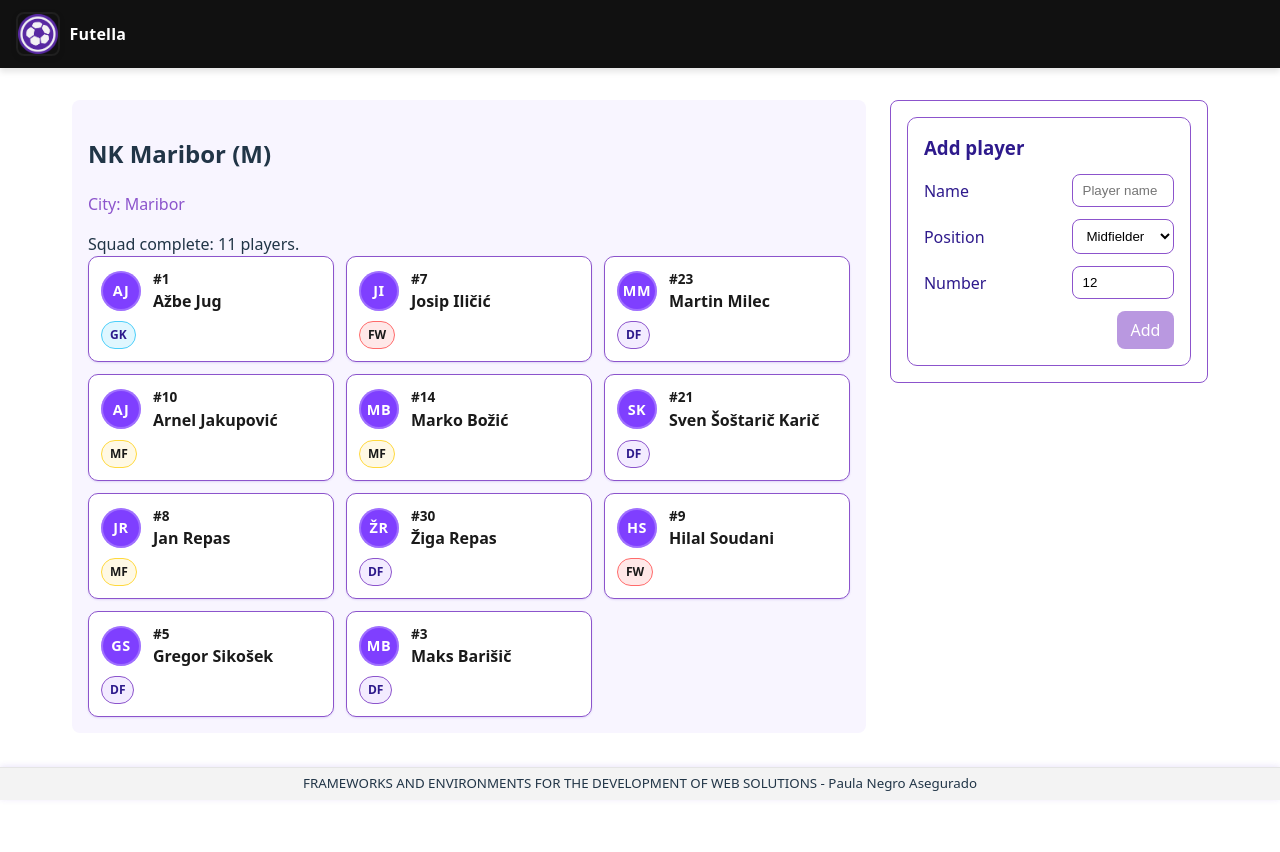
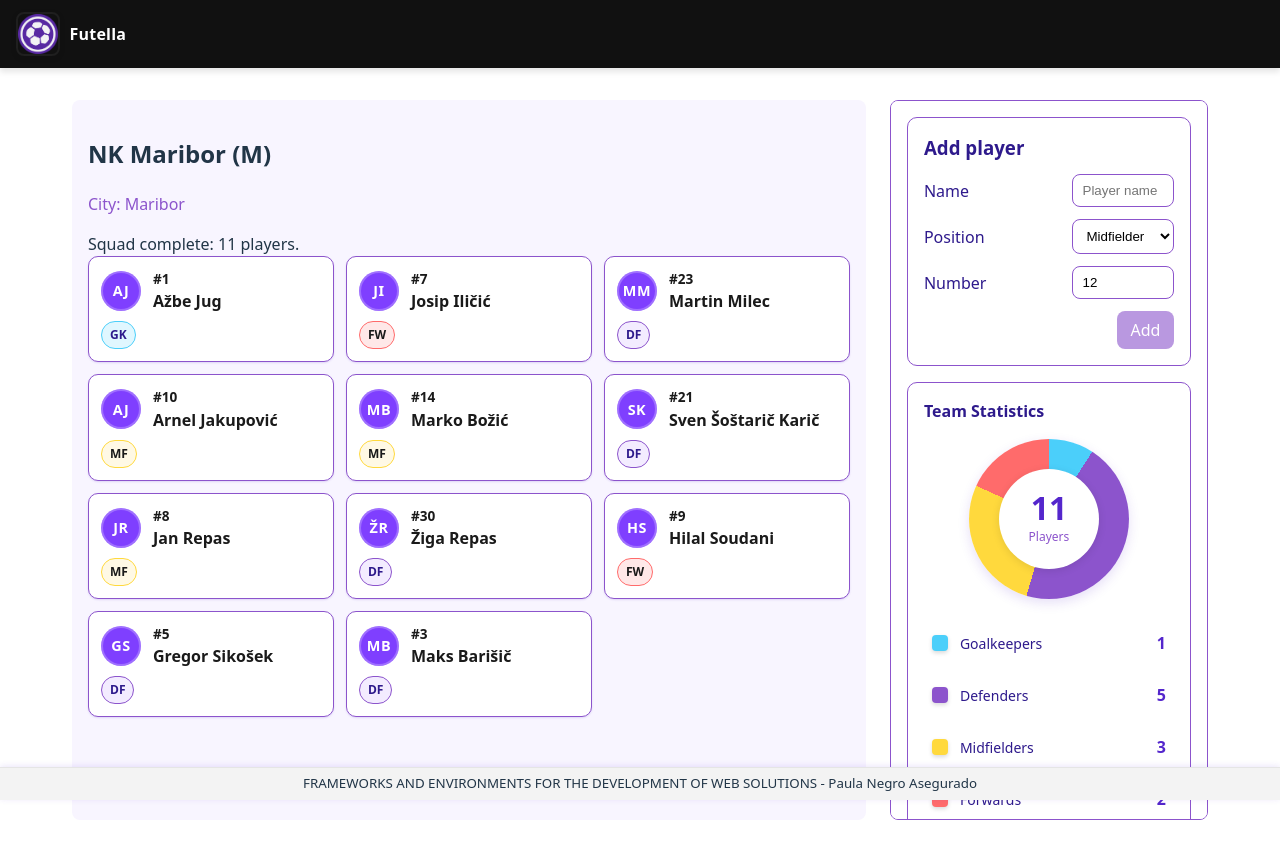
Before and after one commit to paulaferi/sports-ui, a React (Vite) app: page /team/1 in a window 1280 px wide. Before the commit the page ends 800 px from the top, so only its background shows below. Built offline with nearby package versions, Linux system fonts and the light colour scheme; data requests are answered from the project's data file.

Commit message:
feat: estadisticas

```diff
--- a/src/api/http.ts
+++ b/src/api/http.ts
@@ -11,7 +11,6 @@ export const http = axios.create({
 http.interceptors.response.use(
   (res) => res,
   (error) => {
-    // Puedes centralizar toasts, logs o mapping de mensajes aquí
     return Promise.reject(error);
   },
 );
--- /dev/null
+++ b/src/components/TeamStats/TeamStats.css
@@ -0,0 +1,152 @@
+.team-stats {
+  border: 1px solid #8c54cc;
+  border-radius: 10px;
+  padding: 1rem;
+  background: #ffffff;
+  margin-top: 1rem;
+}
+
+.team-stats__title {
+  margin: 0 0 1rem;
+  font-weight: 600;
+  color: #2e1a8c;
+  font-size: 1rem;
+}
+
+.team-stats__chart-container {
+  display: flex;
+  justify-content: center;
+  margin-bottom: 1.5rem;
+}
+
+.team-stats__chart {
+  position: relative;
+  width: 160px;
+  height: 160px;
+  border-radius: 50%;
+  box-shadow: 0 4px 12px rgba(84, 38, 204, 0.15);
+  transition: transform 0.3s ease;
+}
+
+.team-stats__chart:hover {
+  transform: scale(1.05);
+}
+
+.team-stats__chart-center {
+  position: absolute;
+  top: 50%;
+  left: 50%;
+  transform: translate(-50%, -50%);
+  width: 100px;
+  height: 100px;
+  background: #ffffff;
+  border-radius: 50%;
+  display: flex;
+  flex-direction: column;
+  align-items: center;
+  justify-content: center;
+  box-shadow: 0 2px 8px rgba(0, 0, 0, 0.1);
+}
+
+.team-stats__total {
+  font-size: 2rem;
+  font-weight: 700;
+  color: #5426cc;
+  line-height: 1;
+}
+
+.team-stats__total-label {
+  font-size: 0.75rem;
+  color: #8c54cc;
+  margin-top: 0.25rem;
+}
+
+.team-stats__legend {
+  display: grid;
+  gap: 0.75rem;
+}
+
+.team-stats__legend-item {
+  display: flex;
+  align-items: center;
+  gap: 0.75rem;
+  padding: 0.5rem;
+  border-radius: 6px;
+  transition: background 0.2s ease;
+}
+
+.team-stats__legend-item:hover {
+  background: #f8f5ff;
+}
+
+.team-stats__legend-color {
+  width: 16px;
+  height: 16px;
+  border-radius: 4px;
+  flex-shrink: 0;
+  box-shadow: 0 2px 4px rgba(0, 0, 0, 0.15);
+}
+
+.team-stats__legend-label {
+  flex: 1;
+  color: #2e1a8c;
+  font-size: 0.875rem;
+  font-weight: 500;
+}
+
+.team-stats__legend-count {
+  color: #5426cc;
+  font-weight: 700;
+  font-size: 1rem;
+  min-width: 24px;
+  text-align: right;
+}
+
+.team-stats__empty {
+  text-align: center;
+  color: #8c54cc;
+  font-size: 0.875rem;
+  margin: 1rem 0 0;
+  font-style: italic;
+}
+
+/* Animación de entrada */
+@keyframes fadeIn {
+  from {
+    opacity: 0;
+    transform: translateY(10px);
+  }
+  to {
+    opacity: 1;
+    transform: translateY(0);
+  }
+}
+
+.team-stats {
+  animation: fadeIn 0.4s ease;
+}
+
+/* Responsive */
+@media (max-width: 640px) {
+  .team-stats__chart {
+    width: 140px;
+    height: 140px;
+  }
+
+  .team-stats__chart-center {
+    width: 90px;
+    height: 90px;
+  }
+
+  .team-stats__total {
+    font-size: 1.75rem;
+  }
+
+  .team-stats__legend-label {
+    font-size: 0.8rem;
+  }
+
+  .team-stats__legend-count {
+    font-size: 0.9rem;
+  }
+}
--- /dev/null
+++ b/src/components/TeamStats/TeamStats.tsx
@@ -0,0 +1,112 @@
+import type { Player } from "../../types";
+import "./TeamStats.css";
+
+type PositionStats = {
+  GK: number;
+  DF: number;
+  MF: number;
+  FW: number;
+};
+
+const POSITION_COLORS = {
+  GK: "#4BCFFA", // Azul celeste
+  DF: "#8C54CC", // Morado suave
+  MF: "#FFD93D", // Amarillo cálido
+  FW: "#FF6B6B", // Rojo-anaranjado
+};
+
+const POSITION_LABELS = {
+  GK: "Goalkeepers",
+  DF: "Defenders",
+  MF: "Midfielders",
+  FW: "Forwards",
+};
+
+export function TeamStats({ players }: { players: Player[] }) {
+  const stats: PositionStats = {
+    GK: 0,
+    DF: 0,
+    MF: 0,
+    FW: 0,
+  };
+
+  players.forEach((player) => {
+    stats[player.position]++;
+  });
+
+  const total = players.length;
+
+  // Calcular ángulos para el gráfico circular
+  let currentAngle = 0;
+  const segments = Object.entries(stats)
+    .filter(([_, count]) => count > 0)
+    .map(([position, count]) => {
+      const percentage = (count / total) * 100;
+      const angle = (count / total) * 360;
+      const startAngle = currentAngle;
+      currentAngle += angle;
+
+      return {
+        position: position as keyof PositionStats,
+        count,
+        percentage,
+        startAngle,
+        angle,
+      };
+    });
+
+  // Crear el gradiente cónico para el gráfico
+  const conicGradient = segments
+    .map((seg) => {
+      const color = POSITION_COLORS[seg.position];
+      const start = seg.startAngle;
+      const end = seg.startAngle + seg.angle;
+      return `${color} ${start}deg ${end}deg`;
+    })
+    .join(", ");
+
+  return (
+    <div className="team-stats">
+      <h3 className="team-stats__title">Team Statistics</h3>
+
+      <div className="team-stats__chart-container">
+        <div
+          className="team-stats__chart"
+          style={{
+            background:
+              total > 0 ? `conic-gradient(${conicGradient})` : "#E0E0E0",
+          }}
+        >
+          <div className="team-stats__chart-center">
+            <span className="team-stats__total">{total}</span>
+            <span className="team-stats__total-label">Players</span>
+          </div>
+        </div>
+      </div>
+
+      <div className="team-stats__legend">
+        {Object.entries(stats).map(([position, count]) => (
+          <div key={position} className="team-stats__legend-item">
+            <span
+              className="team-stats__legend-color"
+              style={{
+                backgroundColor:
+                  POSITION_COLORS[position as keyof PositionStats],
+              }}
+            />
+            <span className="team-stats__legend-label">
+              {POSITION_LABELS[position as keyof PositionStats]}
+            </span>
+            <span className="team-stats__legend-count">{count}</span>
+          </div>
+        ))}
+      </div>
+
+      {total === 0 && (
+        <p className="team-stats__empty">
+          Añade jugadores para ver las estadísticas
+        </p>
+      )}
+    </div>
+  );
+}
--- a/src/pages/TeamDetails/TeamDetails.tsx
+++ b/src/pages/TeamDetails/TeamDetails.tsx
@@ -9,6 +9,7 @@ import {
 } from "../../api/players";
 import { Body } from "../../components/Body/Body";
 import { PlayerForm } from "../../components/PlayerForm/PlayerForm";
+import { TeamStats } from "../../components/TeamStats/TeamStats";
 import "./TeamDetails.css";
 
 export function TeamDetails() {
@@ -92,6 +93,7 @@ export function TeamDetails() {
               onSubmit={handleAddPlayer}
               defaultNumber={players.length + 1}
             />
+            <TeamStats players={players} />
           </aside>
         </>
       ) : (
```
